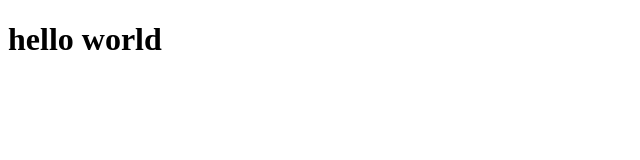
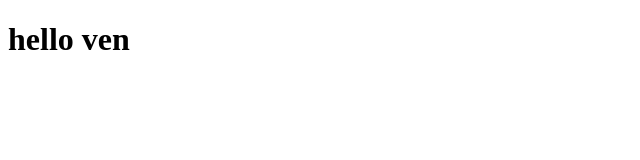
Before and after one commit to Venmathi22/Venmathi22.github.io, a plain HTML site: page index.html in a window 1280 px wide. Shown: the full height of the page, 0-640 px from the left. Drawn offline with Linux system fonts and the light colour scheme.

Commit message:
updated hello world

```diff
--- a/index.html
+++ b/index.html
@@ -9,7 +9,7 @@
  </head>
 
  <body>
-    <h1> hello world </h1>
+    <h1> hello ven </h1>
  </body>
 
  </html>
```
